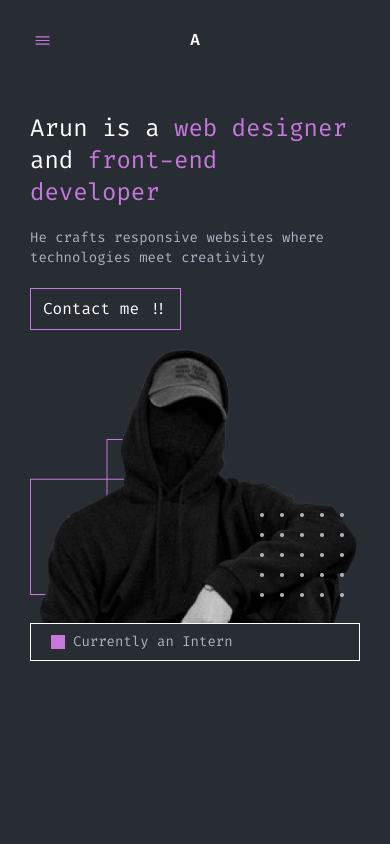
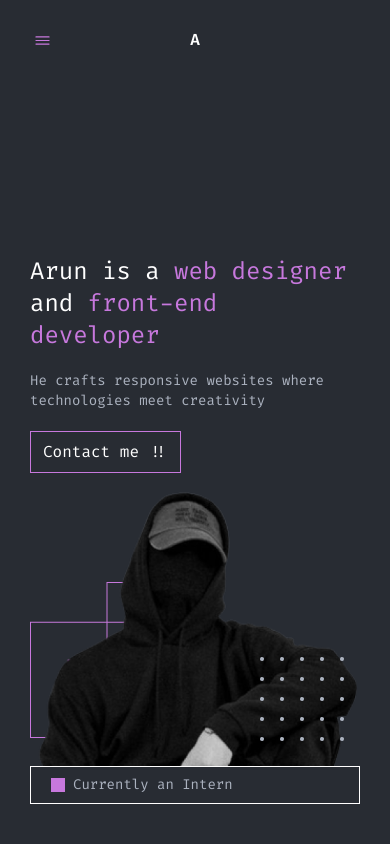
Before and after one commit to Arunk-002/Portfolio, a React (Vite) app: page / in a window 390 px wide. Shown: the top 844 px of the page. Built offline with nearby package versions, Linux system fonts and the light colour scheme.

Commit message:
some changes made to the design and added smoth scroll

```diff
--- a/src/components/AboutMe.jsx
+++ b/src/components/AboutMe.jsx
@@ -2,8 +2,8 @@ import React from "react";
 
 function AboutMe() {
   return (
-    <section id="about-me" className="main-container text-white md:pt-26 md:pb-32 max-sm:pt-18">
-      <div className="grid md:grid-cols-2 max-md:gap-y-4 justify-between items-stretch">
+    <section id="about-me" className="main-container text-white  md:pb-32">
+      <div className="grid md:grid-cols-2 max-md:gap-y-4 mt-8 justify-between items-stretch">
         <div className="flex flex-col gap-y-12">
           <div className="flex items-center gap-x-2">
             <p className="text-2xl">
--- a/src/components/Contact.jsx
+++ b/src/components/Contact.jsx
@@ -4,7 +4,7 @@ import { SiGoogledocs } from "react-icons/si";
 
 function Contact() {
   return (
-    <section id="contact" className="main-container max-sm:pt-18 py-12">
+    <section id="contact" className="main-container">
       <div className="grid max-md:gap-y-7 sm:grid-cols-2 text-white min-h-[50vh]">
         <div className="flex flex-col gap-y-12">
           <div className="flex items-center gap-x-3 w-[70%] ">
--- a/src/components/Footer.jsx
+++ b/src/components/Footer.jsx
@@ -2,7 +2,7 @@ import React from "react";
 import { FaGithub, FaLinkedinIn } from "react-icons/fa";
 function Footer() {
   return (
-    <section className="max-sm:pt-18 mt-8">
+    <section className=" mt-8">
       <div className="border-t-2 border-text flex flex-col gap-y-4 py-6  items-center">
         <div className="flex gap-x-3 text-text text-xl sm:text-2xl">
           <a
--- a/src/components/Home.jsx
+++ b/src/components/Home.jsx
@@ -11,12 +11,14 @@ function Home() {
   return (
     <div>
         <Navbar/>
+        <div className='flex flex-col gap-y-8'>
         <LandingPage/>
         <Projects/>
         <Skills/>
         <AboutMe/>
         <Contact/>
         <Footer/>
+        </div>
     </div>
   )
 }
--- a/src/components/LandingPage.jsx
+++ b/src/components/LandingPage.jsx
@@ -4,7 +4,7 @@ import { FaSquareFull } from "react-icons/fa6";
 function LandingPage() {
   return (
     <section id="home" className="main-container w-full max-sm:pt-8">
-      <div className="min-h-[99vh] max-sm:flex-col  w-full flex items-center max-sm:gap-y-3.5 sm:justify-between">
+      <div className="min-h-[99vh] max-sm:flex-col max-sm:justify-center  w-full flex items-center max-sm:gap-y-3.5 sm:justify-between">
         <div className="flex flex-col gap-y-5 max-w-[500px]">
           <div className="text-primary max-sm:text-2xl max-[770px]:text-2xl text-4xl ">
             <span className="text-white">Arun is a </span> web designer{" "}
--- a/src/components/Projects.jsx
+++ b/src/components/Projects.jsx
@@ -34,7 +34,7 @@ function Projects() {
     <>
       <section
         id="works"
-        className="main-container text-white w-full sm:pt-22 "
+        className="main-container text-white w-full"
       >
         <div className="flex flex-col sm:gap-y-28 gap-y-7 min-h-[99vh]">
           <div className="flex justify-between itemes w-full">
--- a/src/components/Skills.jsx
+++ b/src/components/Skills.jsx
@@ -11,7 +11,7 @@ const skills = [
 
 function Skills() {
   return (
-    <section id="skills" className="main-container text-white max-sm:pt-18">
+    <section id="skills" className="main-container text-white">
       <div className="flex flex-col justify-around w-full gap-y-7 min-h-[80vh]">
         <div className="flex items-center gap-x-3 w-[70%] ">
           <p className="text-2xl">
--- a/src/index.css
+++ b/src/index.css
@@ -1,24 +1,25 @@
-  @import url('https://fonts.googleapis.com/css2?family=Fira+Code:wght@300..700&display=swap');
+@import url("https://fonts.googleapis.com/css2?family=Fira+Code:wght@300..700&display=swap");
 @import "tailwindcss";
 
-  :root{
+:root {
   font-family: "Fira Code", monospace;
 }
 
-  @theme{
-      --color-background: #282C33;
-      --color-primary:#C778DD;
-      --color-secondary: #FCE38A;
-      --color-accent: #EAFFD0;
-      --color-text: #ABB2BF;
-
+@theme {
+  --color-background: #282c33;
+  --color-primary: #c778dd;
+  --color-secondary: #fce38a;
+  --color-accent: #eaffd0;
+  --color-text: #abb2bf;
 }
 
-    body{
-      background-color: #282C33;
+body {
+  background-color: #282c33;
 }
 
-
+html {
+  scroll-behavior: smooth;
+}
 .main-container {
   width: 100%;
   max-width: 1200px;
```
Lines whose indentation alone changed are shown as unchanged.
